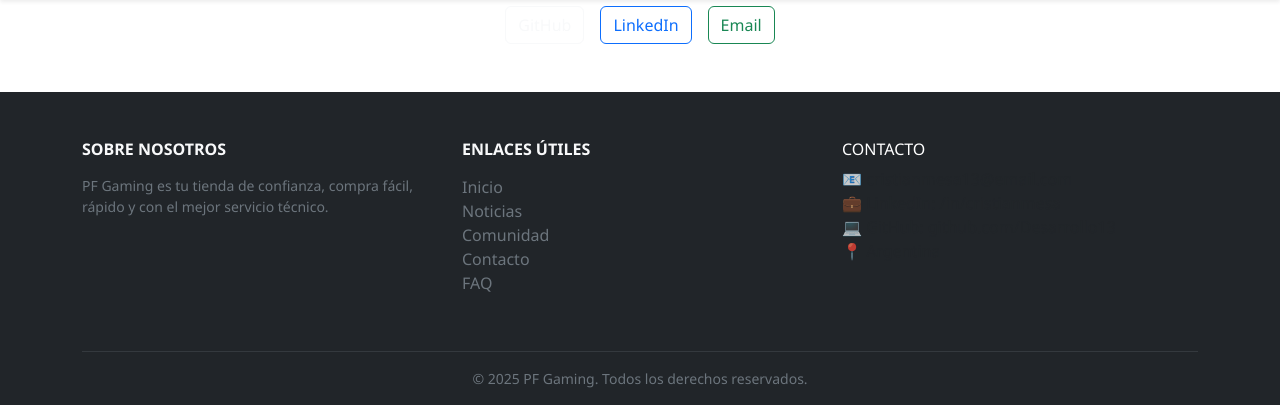
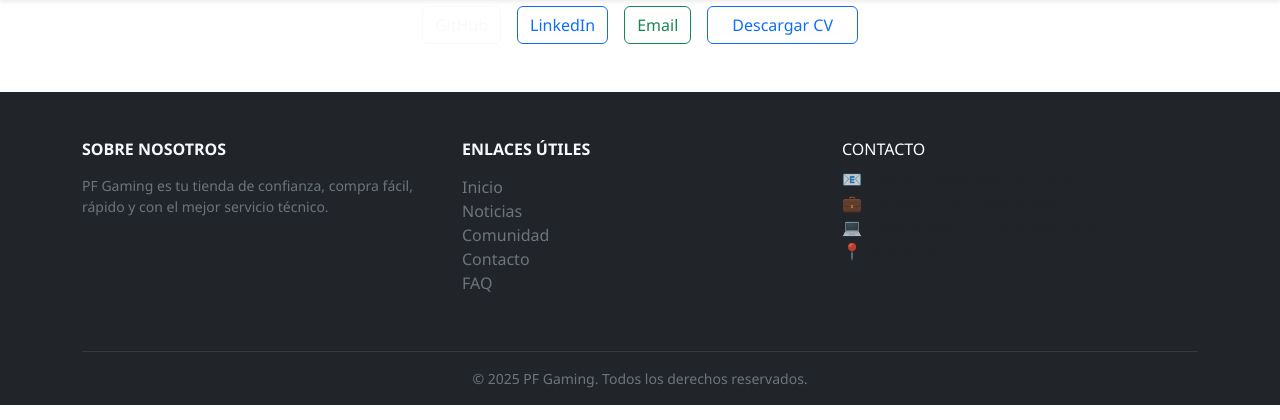
Before and after one commit to Desarrollo13/Tienda_de_VideoJuegos, a Django app: page /contacto/ in a window 1280 px wide. Shown: the part 66-486 px from the top of the page. Run offline with Django 5.2, Linux system fonts and the light colour scheme; parts of the project's set-up code (start-up, migrations or seed data) failed here and were passed over.

Commit message:
Agregue cv

```diff
--- a/home/templates/home/contacto.html
+++ b/home/templates/home/contacto.html
@@ -14,6 +14,10 @@
     <a href="mailto:cristianmesa13@email.com" class="btn btn-outline-success">
         Email
     </a>
+    <a href="{% static 'docs/cv.pdf' %}" target="_blank" class="btn btn-outline-primary px-4">
+        Descargar CV
+    </a
+
 </div>
 
 
```
Also changed, not shown: 1 other file.
